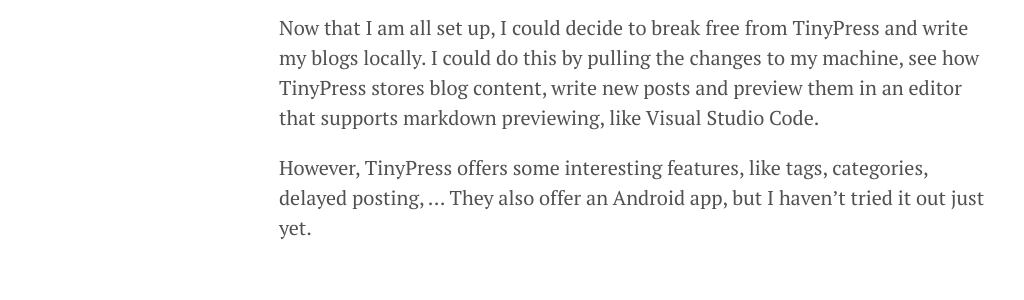
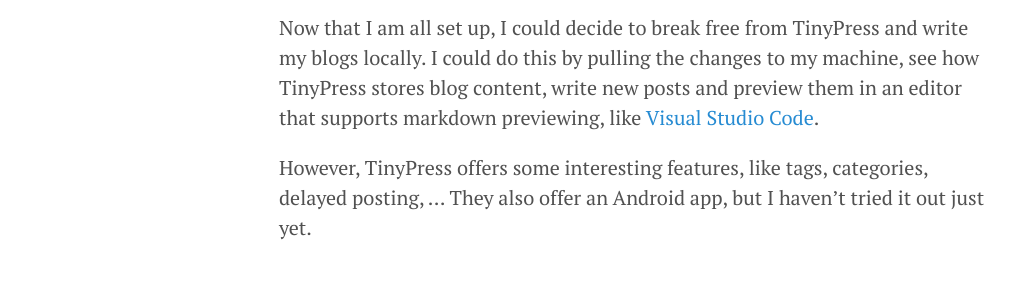
Before and after one commit to TimDM1980/TimDM1980.github.io, a Jekyll site: the page built from _posts/2016-11-22-setting-up-this-blog.markdown, in a window 1280 px wide. Shown: the part 839-1139 px from the top of the page, without its empty margins (1-1025 px from the left). Built offline with Jekyll 4.4.1, drawn with Linux system fonts in a browser that asks for light colours; some of the changed lines change nothing that is shown.

Commit message:
link to VSC

```diff
--- a/_posts/2016-11-22-setting-up-this-blog.markdown
+++ b/_posts/2016-11-22-setting-up-this-blog.markdown
@@ -3,6 +3,7 @@
 title: Setting up this Blog
 layout: post
 ---
+
 My first post is about how I set up this blog.
 
 I knew that GitHub had a project called [GitHub Pages](https://pages.github.com/), which basically serves a static website for your GitHub project.
@@ -23,7 +24,7 @@
 TinyPress worked like a charm and saved me a lot of time!
 
 Now that I am all set up, I could decide to break free from TinyPress and write my blogs locally.
-I could do this by pulling the changes to my machine, see how TinyPress stores blog content, write new posts and preview them in an editor that supports markdown previewing, like Visual Studio Code.
+I could do this by pulling the changes to my machine, see how TinyPress stores blog content, write new posts and preview them in an editor that supports markdown previewing, like [Visual Studio Code](https://code.visualstudio.com).
 
 However, TinyPress offers some interesting features, like tags, categories, delayed posting, ...
 They also offer an Android app, but I haven't tried it out just yet.
```
